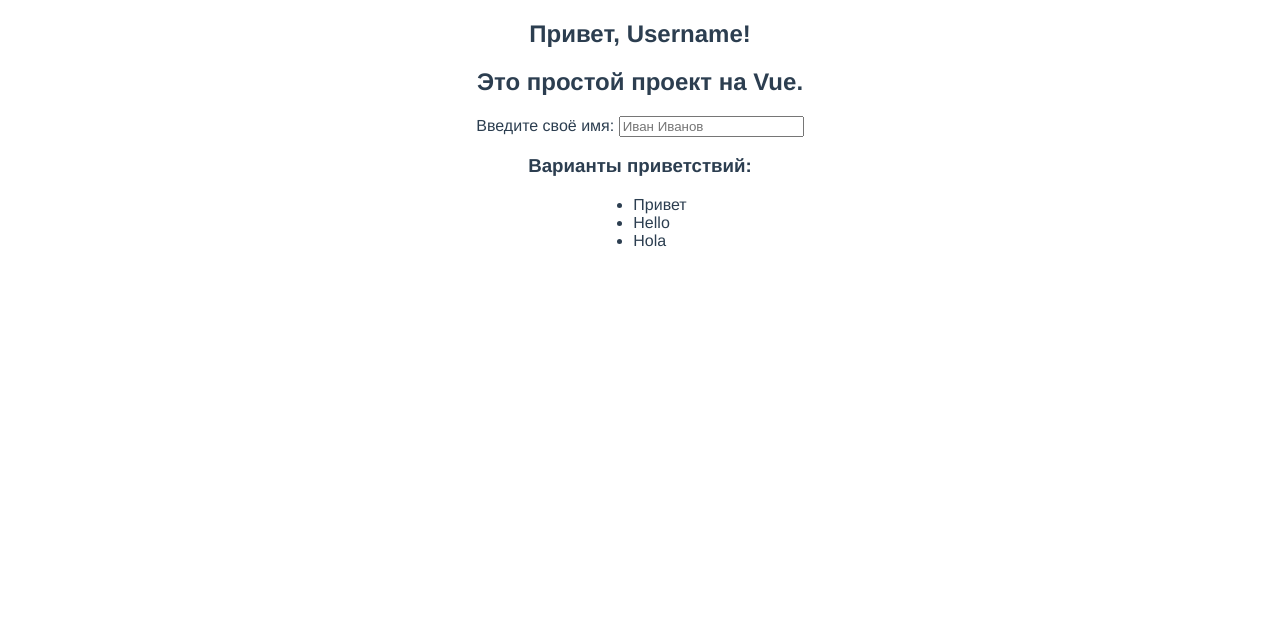
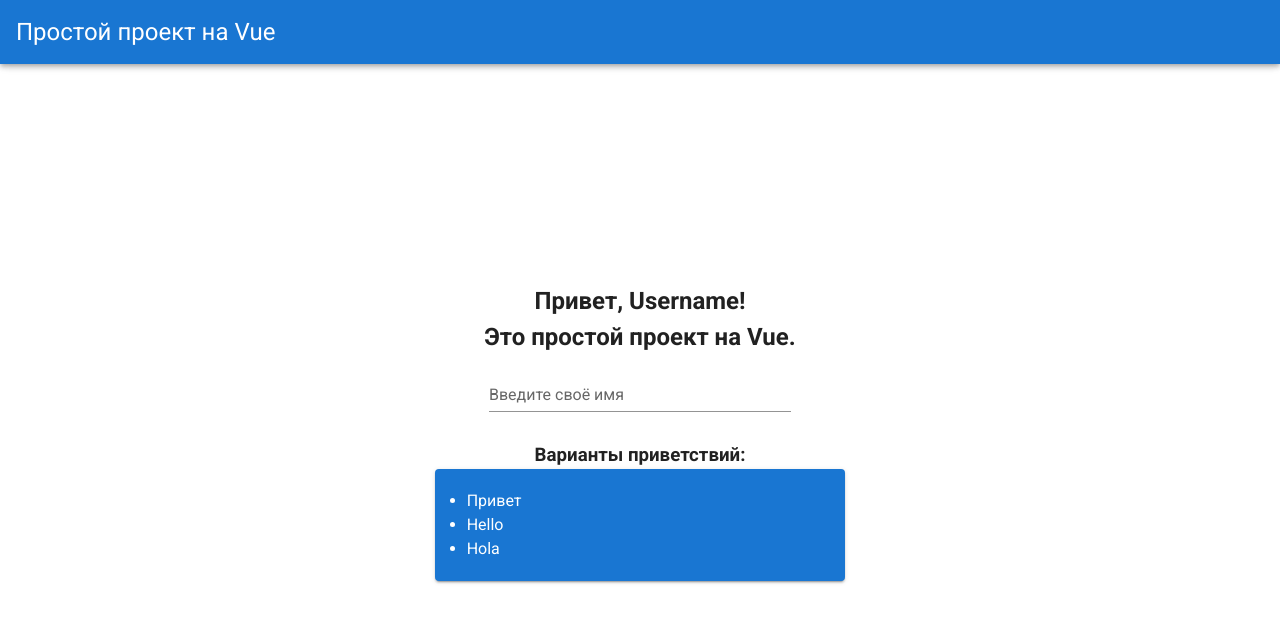
Before and after one commit to kantegory/mentoring, a Vue app in the folder 03_vue_examples/: page / in a window 1280 px wide. Shown: the top 622 px of the page. Built offline with nearby package versions, Linux system fonts and the light colour scheme.

Commit message:
Add axios, vuetify

```diff
--- a/03_vue_examples/public/index.html
+++ b/03_vue_examples/public/index.html
@@ -6,6 +6,8 @@
     <meta name="viewport" content="width=device-width,initial-scale=1.0">
     <link rel="icon" href="<%= BASE_URL %>favicon.ico">
     <title><%= htmlWebpackPlugin.options.title %></title>
+    <link rel="stylesheet" href="https://fonts.googleapis.com/css?family=Roboto:100,300,400,500,700,900">
+    <link rel="stylesheet" href="https://cdn.jsdelivr.net/npm/@mdi/font@latest/css/materialdesignicons.min.css">
   </head>
   <body>
     <noscript>
--- a/03_vue_examples/src/App.vue
+++ b/03_vue_examples/src/App.vue
@@ -1,28 +1,27 @@
 <template>
-  <main id="app">
-    <router-view/>
-  </main>
+  <v-app>
+    <v-app-bar
+      app
+      color="primary"
+      dark
+    >
+      <div class="d-flex align-center">
+        <h1 class="headline">Простой проект на Vue</h1>
+      </div>
+    </v-app-bar>
+
+    <v-main class="d-flex align-center text-center">
+      <router-view />
+    </v-main>
+  </v-app>
 </template>
 
-<style>
-#app {
-  font-family: Avenir, Helvetica, Arial, sans-serif;
-  -webkit-font-smoothing: antialiased;
-  -moz-osx-font-smoothing: grayscale;
-  text-align: center;
-  color: #2c3e50;
+<script>
+export default {
+  name: 'App',
+
+  data: () => ({
+    //
+  })
 }
-
-#nav {
-  padding: 30px;
-}
-
-#nav a {
-  font-weight: bold;
-  color: #2c3e50;
-}
-
-#nav a.router-link-exact-active {
-  color: #42b983;
-}
-</style>
+</script>
--- a/03_vue_examples/src/main.js
+++ b/03_vue_examples/src/main.js
@@ -1,10 +1,12 @@
 import Vue from 'vue'
 import App from './App.vue'
 import router from './router'
+import vuetify from './plugins/vuetify'
 
 Vue.config.productionTip = false
 
 new Vue({
   router,
+  vuetify,
   render: h => h(App)
 }).$mount('#app')
--- /dev/null
+++ b/03_vue_examples/src/plugins/vuetify.js
@@ -0,0 +1,7 @@
+import Vue from 'vue'
+import Vuetify from 'vuetify/lib/framework'
+
+Vue.use(Vuetify)
+
+export default new Vuetify({
+})
--- a/03_vue_examples/src/views/Greeting.vue
+++ b/03_vue_examples/src/views/Greeting.vue
@@ -4,28 +4,38 @@
 
     <h2>Это простой проект на Vue.</h2>
 
-    <form
+    <v-form
       @submit.prevent="submitUsername"
       ref="form"
+      class="my-2"
     >
-      <label for="username">
-        Введите своё имя:
-      </label>
+      <v-row>
+        <v-col cols="3" class="mx-auto">
+          <v-text-field
+            label="Введите своё имя"
+            v-model="username"
+            name="username"
+            placeholder="Иван Иванов"
+          />
+        </v-col>
+      </v-row>
 
-      <input
-        v-model="username"
-        id="username"
-        name="username"
-        type="text"
-        placeholder="Иван Иванов"
-      />
-    </form>
+    </v-form>
 
     <h3>Варианты приветствий:</h3>
 
-    <div class="greeting-list-wrapper">
-      <greeting-list :greetings="greetings" />
-    </div>
+    <v-row>
+      <v-col cols="4" class="mx-auto">
+        <v-card
+          elevation="2"
+          class="px-2 py-5"
+          color="primary"
+          dark
+        >
+          <greeting-list :greetings="greetings" />
+        </v-card>
+      </v-col>
+    </v-row>
   </section>
 </template>
 
--- /dev/null
+++ b/03_vue_examples/vue.config.js
@@ -0,0 +1,5 @@
+module.exports = {
+  transpileDependencies: [
+    'vuetify'
+  ]
+}
```
Also changed, not shown: 03_vue_examples/package.json (+8 -2 lines), 03_vue_examples/src/assets/logo.svg (added), 1 other file (tests, documents, lock files or other folders).
